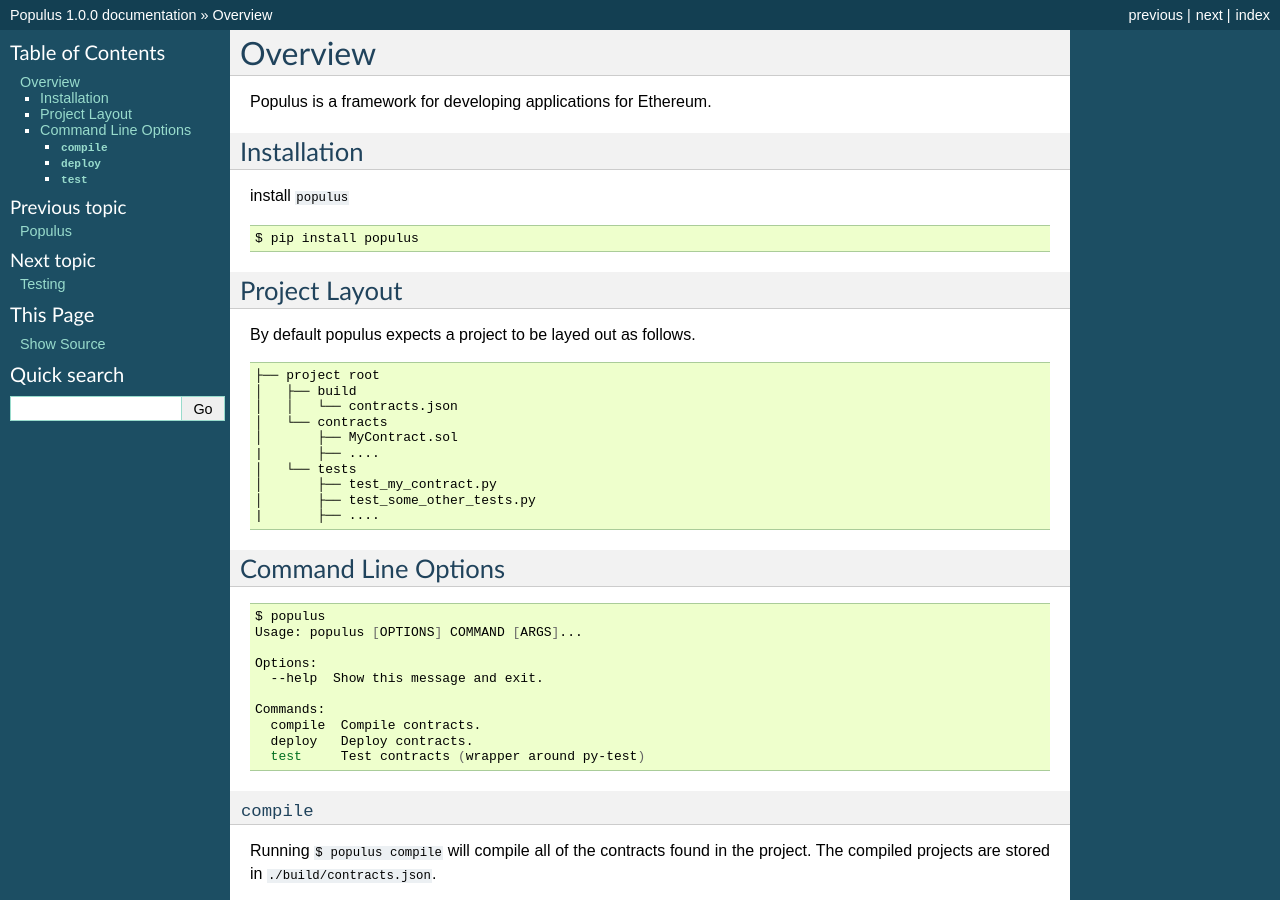
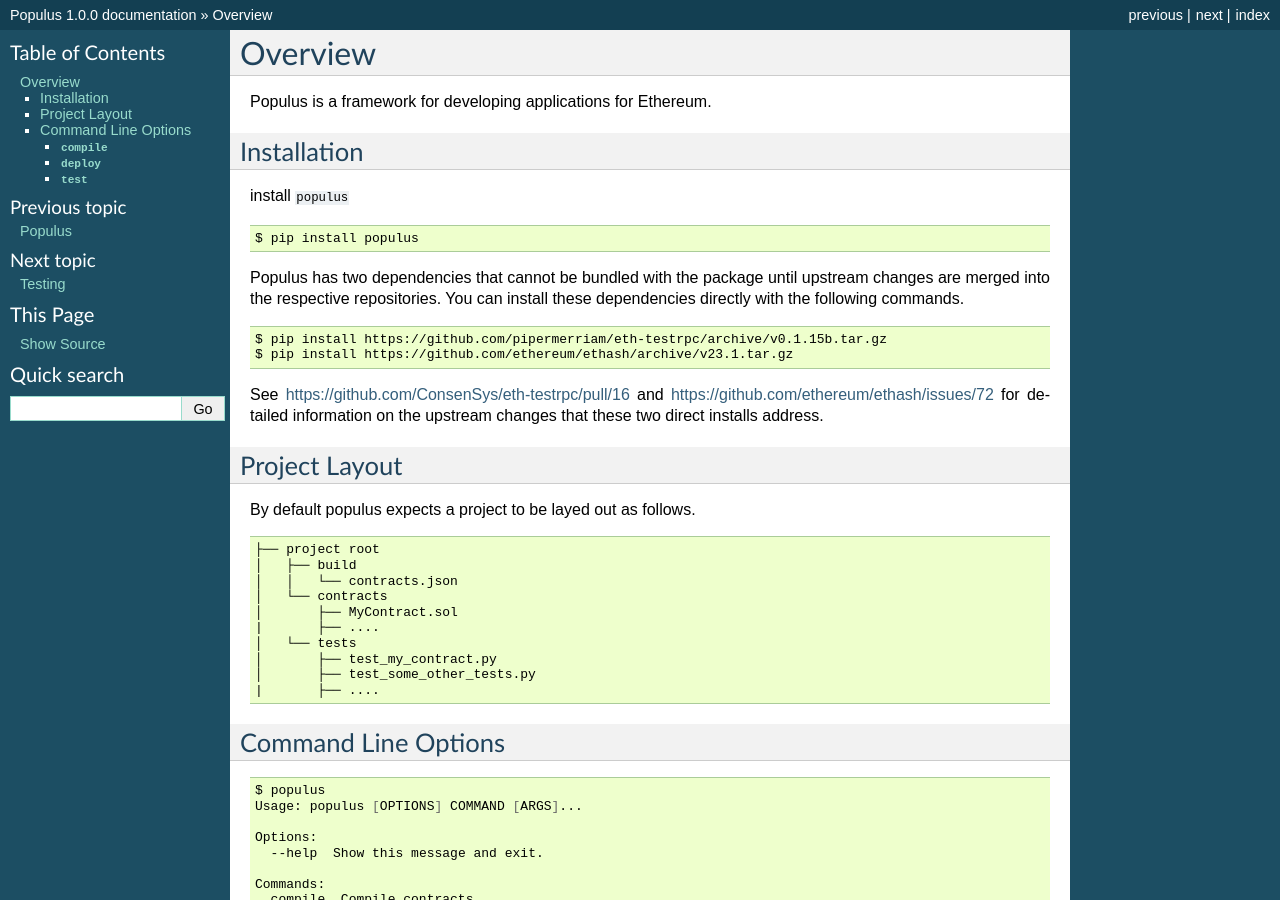
Before and after one commit to ethereum/populus, a Sphinx documentation site: the page built from docs/overview.rst, in a window 1280 px wide and 900 px high. Built offline with Sphinx 7.4.7, drawn with Linux system fonts in a browser that asks for light colours; pages that are not in the unit, such as notebooks, are missing from menus.

Commit message:
Add part about extra dependency installs

```diff
--- a/docs/overview.rst
+++ b/docs/overview.rst
@@ -12,6 +12,19 @@
 .. code-block:: shell
 
    $ pip install populus
+
+Populus has two dependencies that cannot be bundled with the package until
+upstream changes are merged into the respective repositories.  You can install
+these dependencies directly with the following commands.
+
+.. code-block:: shell
+
+    $ pip install https://github.com/pipermerriam/eth-testrpc/archive/v0.1.15b.tar.gz
+    $ pip install https://github.com/ethereum/ethash/archive/v23.1.tar.gz
+
+See https://github.com/ConsenSys/eth-testrpc/pull/16 and
+https://github.com/ethereum/ethash/issues/72 for detailed information on the
+upstream changes that these two direct installs address.
 
 
 Project Layout
```
